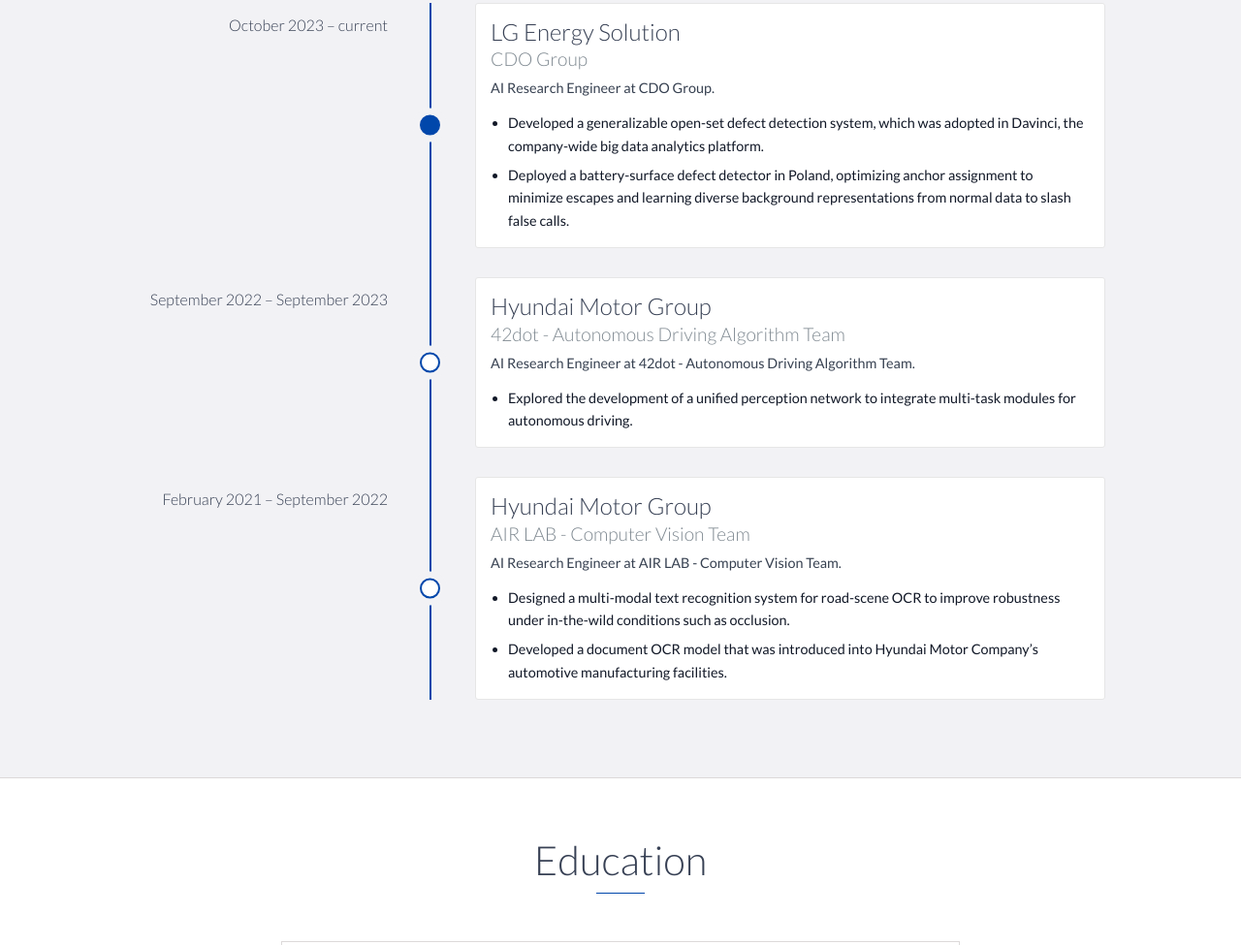
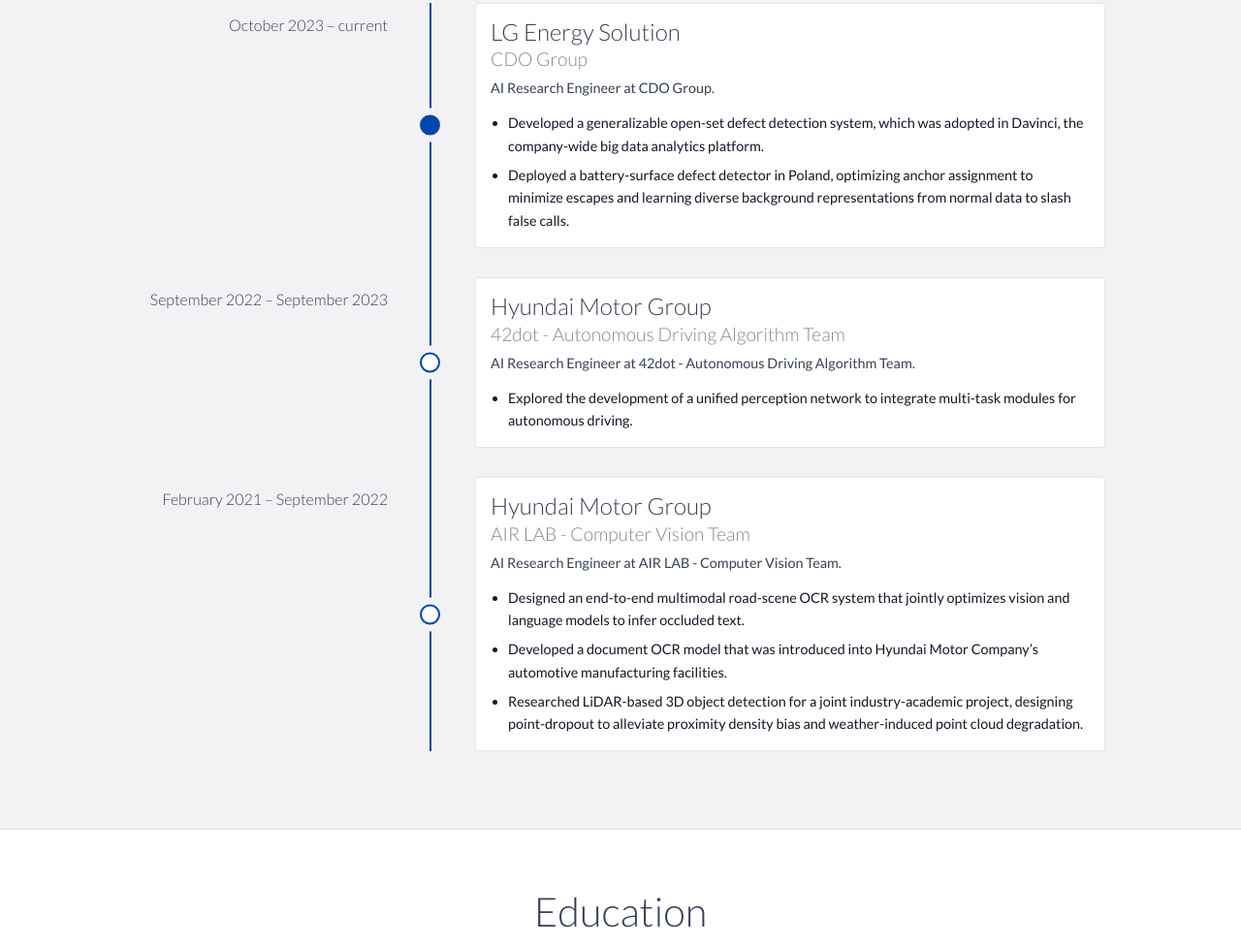
Before and after one commit to geonuk-kimmm/geonuk-kimmm.github.io, a website: page index.html in a window 1280 px wide. Shown: the part 742-1717 px from the top of the page at 97% size. Drawn offline with nearby package versions, Linux system fonts and the light colour scheme; a web font is replaced by a local one.

Commit message:
Update index.html

```diff
--- a/index.html
+++ b/index.html
@@ -120,9 +120,10 @@
                     AI Research Engineer at AIR LAB - Computer Vision Team.
                 </p>
                 <ul>
-                    <li>Designed a multi-modal text recognition system for road-scene OCR to improve robustness under in-the-wild conditions such as occlusion.</li>
+                    <li>Designed an end-to-end multimodal road-scene OCR system that jointly optimizes vision and language models to infer occluded text.</li>
                     <li>Developed a document OCR model that was introduced into Hyundai Motor Company’s automotive manufacturing facilities.</li>
-                </ul>
+                    <li>Researched LiDAR-based 3D object detection for a joint industry-academic project, designing point-dropout to alleviate proximity density bias and weather-induced point cloud degradation. </li>
+				</ul>
             </div>
 
 
```
